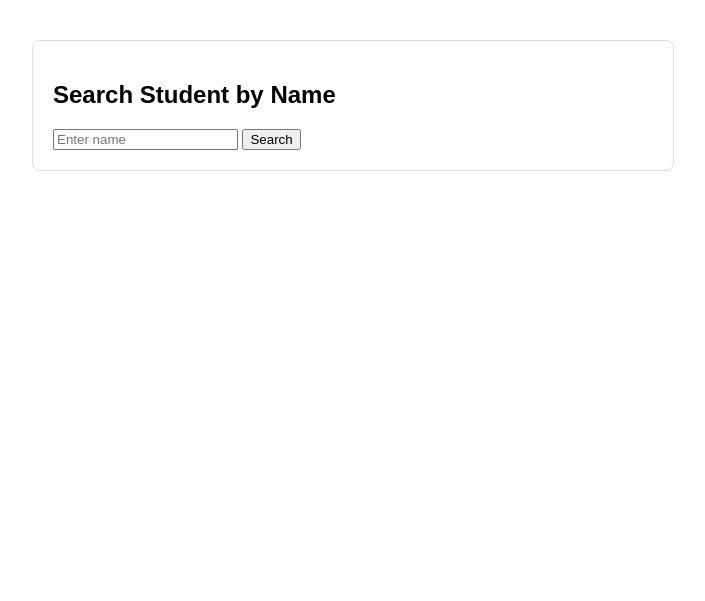
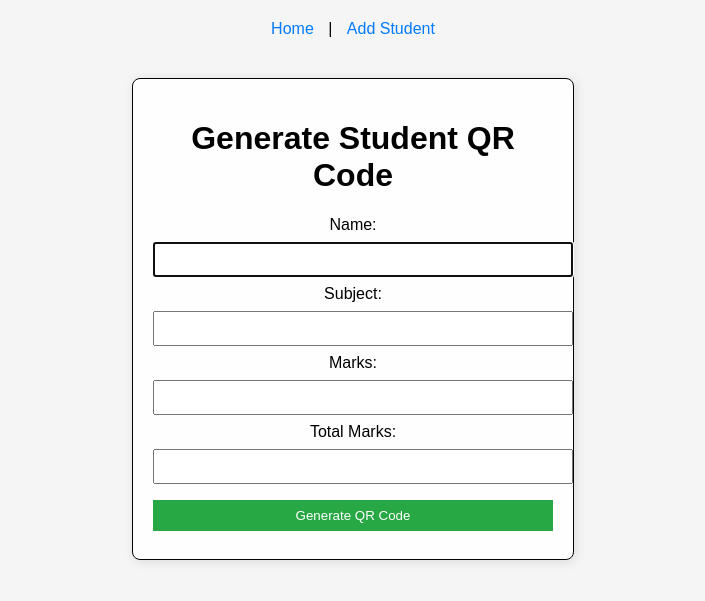
Before and after one commit to jwalant007/qr-code-genrator, a Flask app: page / in a window 1280 px wide. Shown: the top 601 px of the page, without its empty margins (287-992 px from the left). Run offline with Flask 3, Linux system fonts and the light colour scheme.

Commit message:
Updated Flask app for redeployment on Render

```diff
--- a/templates/index.html
+++ b/templates/index.html
@@ -1,25 +1,104 @@
 <!DOCTYPE html>
 <html lang="en">
 <head>
-    <title>Student Search</title>
+    <title>QR Code Display</title>
     <style>
+        body {
+            background-color: #f5f5f5;
+            font-family: Arial, sans-serif;
+        }
         .container {
-            max-width: 600px;
+            max-width: 400px;
             margin: 40px auto;
             padding: 20px;
-            border: 1px solid #ddd;
+            border: 1px solid #050404;
             border-radius: 8px;
-            font-family: Arial, sans-serif;
+            box-shadow: 2px 2px 12px rgba(0, 0, 0, 0.1);
+            text-align: center;
+            background-color: rgba(255, 255, 255, 0.95);
+        }
+        input, button {
+            width: 100%;
+            padding: 8px;
+            margin: 8px 0;
+        }
+        button {
+            background-color: #28a745;
+            color: white;
+            border: none;
+            cursor: pointer;
+            transition: 0.3s;
+        }
+        button:hover {
+            background-color: #000000;
+            transform: scale(1.05);
+        }
+        img {
+            max-width: 100%;
+            height: auto;
+            margin-top: 15px;
+        }
+        nav {
+            text-align: center;
+            margin-top: 20px;
+        }
+        nav a {
+            margin: 0 10px;
+            text-decoration: none;
+            color: #007bff;
         }
     </style>
+
+    <script>
+        function validateForm() {
+            let form = document.forms["studentForm"];
+            let name = form["name"].value.trim();
+            let subject = form["subject"].value.trim();
+            let marks = form["marks"].value.trim();
+            let totalMarks = form["total_marks"].value.trim();
+
+            if (name === "" || subject === "" || marks === "" || totalMarks === "") {
+                alert("All fields must be filled out!");
+                return false;
+            }
+
+            if (isNaN(marks) || isNaN(totalMarks)) {
+                alert("Marks and Total Marks must be numbers!");
+                return false;
+            }
+
+            return confirm("Are you sure you want to submit the data?");
+        }
+    </script>
 </head>
 <body>
+    <nav>
+        <a href="/">Home</a> |
+        <a href="/add_student">Add Student</a>
+    </nav>
+
     <div class="container">
-        <h2>Search Student by Name</h2>
-        <form method="POST" action="/">
-            <input type="text" name="name" placeholder="Enter name" required>
-            <input type="submit" value="Search">
+        <h1>Generate Student QR Code</h1>
+        <form name="studentForm" method="POST" action="/generate_qr" onsubmit="return validateForm()">
+            <label>Name:</label>
+            <input type="text" name="name" required autofocus>
+
+            <label>Subject:</label>
+            <input type="text" name="subject" required>
+
+            <label>Marks:</label>
+            <input type="number" name="marks" required>
+
+            <label>Total Marks:</label>
+            <input type="number" name="total_marks" required>
+
+            <button type="submit">Generate QR Code</button>
         </form>
+
+        {% if qr_path %}
+            <h2>Generated QR Code:</h2>
+            <img src="{{ qr_path }}" alt="QR Code">
+        {% endif %}
     </div>
 </body>
 </html>
--- a/templates/student.html
+++ b/templates/student.html
@@ -1,11 +1,11 @@
 <!DOCTYPE html>
-<html lang="en">
+<html>
 <head>
     <title>Student Details</title>
     <style>
         .container {
             max-width: 600px;
-            margin: 40px auto;
+            margin: 50px auto;
             padding: 20px;
             border: 1px solid #ccc;
             border-radius: 10px;
@@ -24,7 +24,7 @@
         <p><strong>Subject:</strong> {{ student.subject }}</p>
         <p><strong>Marks:</strong> {{ student.marks }}</p>
         <p><strong>Total Marks:</strong> {{ student.total_marks }}</p>
-        <img src="{{ url_for('generate_qr_from_form') }}" alt="QR Code" onerror="this.style.display='none'">
+        <img src="{{ url_for('generate_qr', name=name) }}" alt="QR Code for Student">
     </div>
 </body>
 </html>
```
